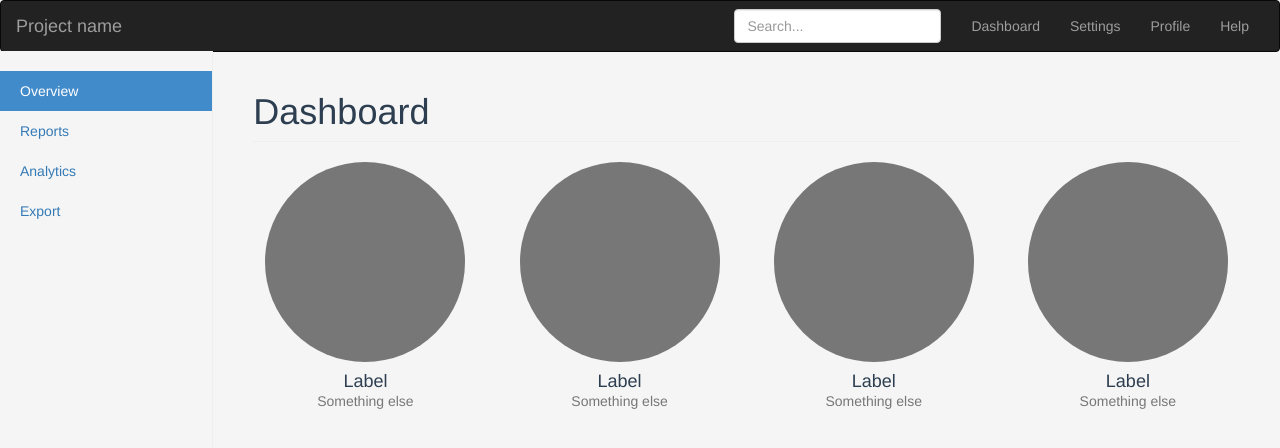
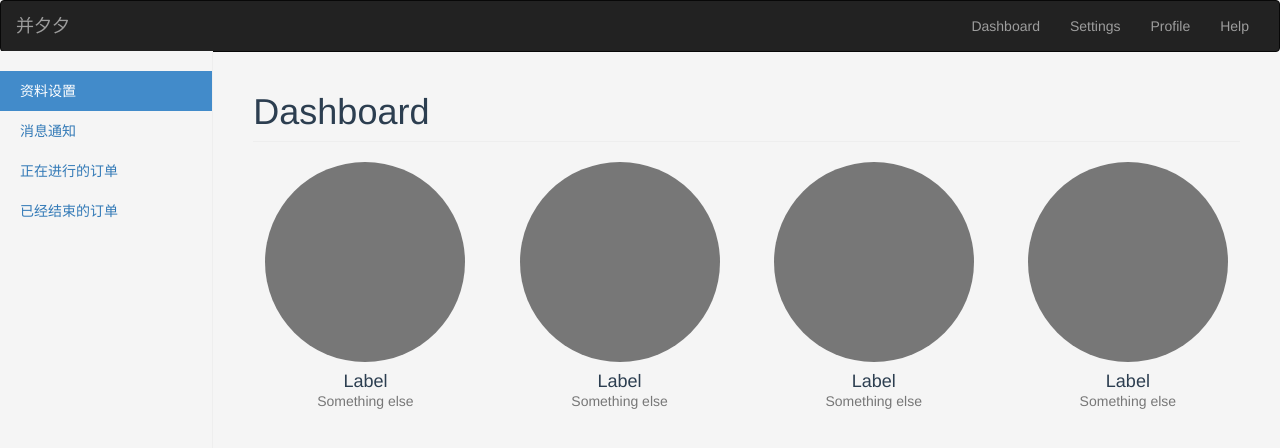
Before and after one commit to includeYY/bingxixi, a Vue app: page /user in a window 1280 px wide. Shown: the top 448 px of the page. Built offline with nearby package versions, Linux system fonts and the light colour scheme.

Commit message:
完成用户中心的框架设计

```diff
--- a/src/components/UserInfo.vue
+++ b/src/components/UserSpace.vue
@@ -9,7 +9,7 @@
             <span class="icon-bar"></span>
             <span class="icon-bar"></span>
           </button>
-          <a class="navbar-brand" href="#">Project name</a>
+          <router-link class="navbar-brand" to="/">并夕夕</router-link>
         </div>
         <div id="navbar" class="navbar-collapse collapse">
           <ul class="nav navbar-nav navbar-right">
@@ -18,9 +18,6 @@
             <li><a href="#">Profile</a></li>
             <li><a href="#">Help</a></li>
           </ul>
-          <form class="navbar-form navbar-right">
-            <input type="text" class="form-control" placeholder="Search...">
-          </form>
         </div>
       </div>
     </nav>
@@ -29,10 +26,10 @@
       <div class="row">
         <div class="col-sm-3 col-md-2 sidebar">
           <ul class="nav nav-sidebar">
-            <li class="active"><a href="#">Overview <span class="sr-only">(current)</span></a></li>
-            <li><a href="#">Reports</a></li>
-            <li><a href="#">Analytics</a></li>
-            <li><a href="#">Export</a></li>
+            <li class="active"><a href="#">资料设置 <span class="sr-only">(current)</span></a></li>
+            <li><a href="#">消息通知</a></li>
+            <li><a href="#">正在进行的订单</a></li>
+            <li><a href="#">已经结束的订单</a></li>
           </ul>
         </div>
         <div class="col-sm-9 col-sm-offset-3 col-md-10 col-md-offset-2 main">
@@ -68,6 +65,6 @@
 <script>
 import '../assets/dashboard.css'
 export default {
-  name: 'UserInfo'
+  name: 'UserSpace'
 }
 </script>
--- a/src/router/router.js
+++ b/src/router/router.js
@@ -1,7 +1,7 @@
 import Vue from 'vue'
 import Router from 'vue-router'
 import MainWindow from '../components/MainWindow.vue'
-import UserInfo from '../components/UserInfo.vue'
+import UserSpace from '../components/UserSpace.vue'
 
 Vue.use(Router)
 
@@ -14,7 +14,7 @@ const routers = [
   {
     path: '/user',
     name: 'Hello',
-    component: UserInfo
+    component: UserSpace
   }
 ]
 
```
